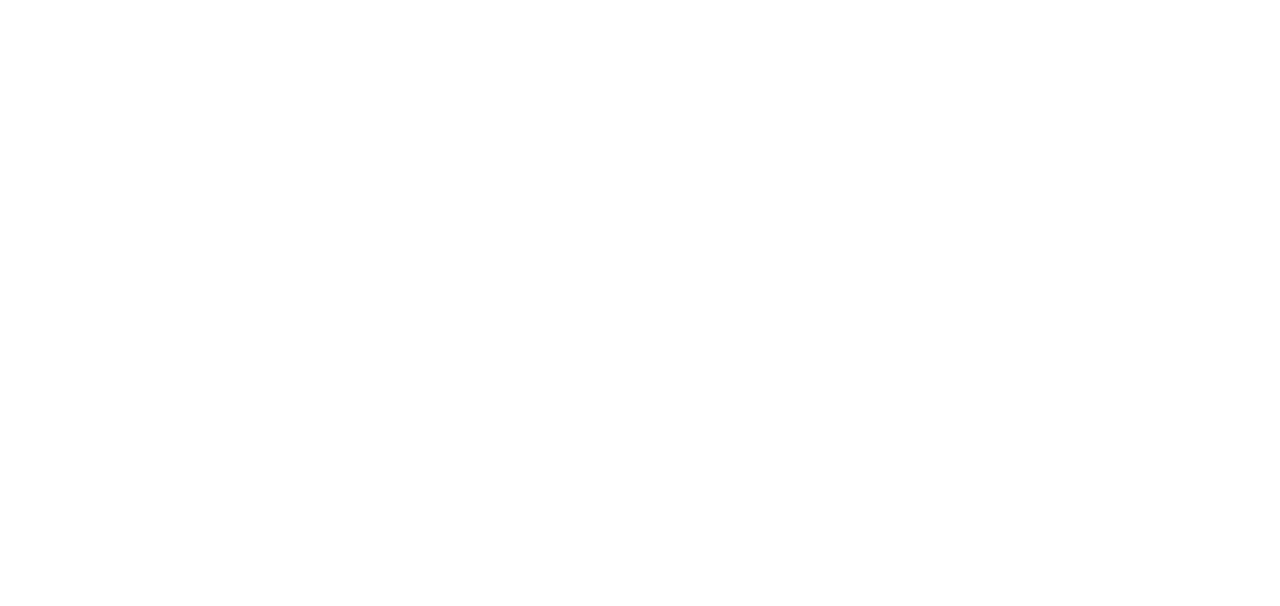
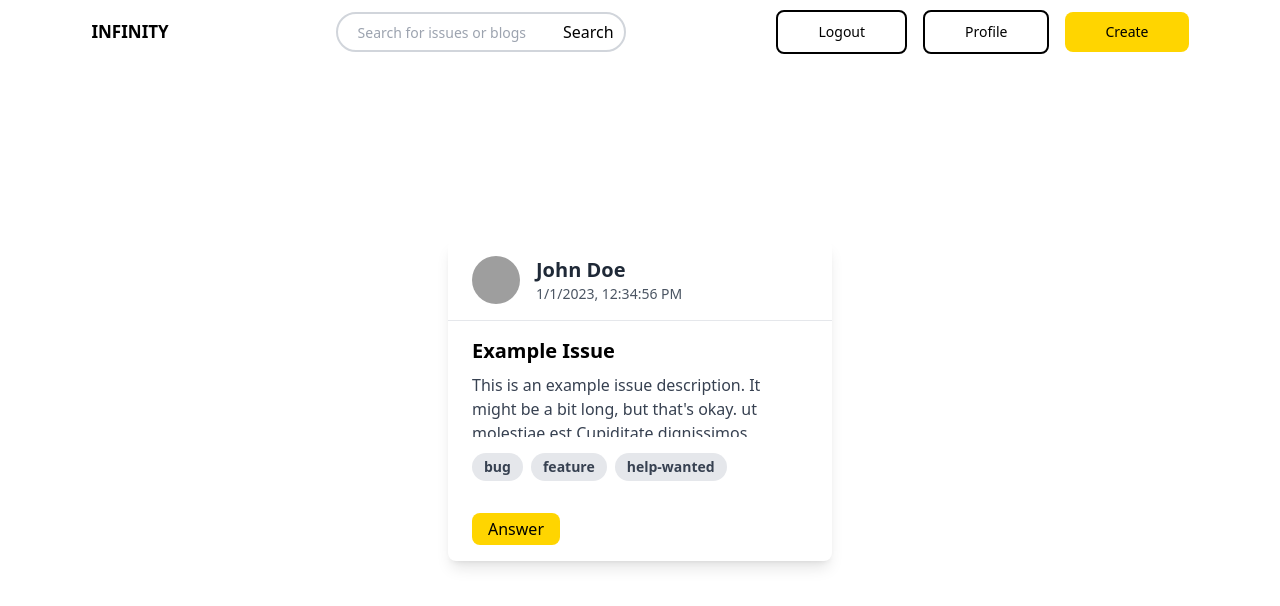
Before and after one commit to 4nskarts/hackathon-infinity, a React (Vite) app in the folder client/: page /home in a window 1280 px wide. Before the commit this address had no page. Shown: the top 606 px of the page. Built offline with nearby package versions, Linux system fonts and the light colour scheme; grey boxes are pictures that could not be loaded.

Commit message:
added home page (basic)

```diff
--- a/client/src/App.jsx
+++ b/client/src/App.jsx
@@ -2,13 +2,30 @@ import React from "react";
 import "./index.css";
 import { BrowserRouter as Router, Routes, Route, Link } from "react-router-dom";
 import LandingPage from "./pages/LandingPage";
-import LoginPage from "./pages/LoginPage/LoginPage";
+import LoginPage from "./pages/LoginPage/index";
+import Home from "./pages/HomePage/Home";
+
+const User = {
+  name: "John Doe",
+  profilePicture:
+    "https://i.pinimg.com/originals/e2/c5/bd/e2c5bdd206a4cb7b118e3a72f1a53d13.jpg",
+};
+
+const Issue = {
+  title: "Example Issue",
+  description:
+    "This is an example issue description. It might be a bit long, but that's okay. ut molestiae est Cupiditate dignissimos repellendus consequatur omnis. Harum ipsam porro. Voluptatibus doloremque possimus quas iste nesciunt.",
+  tags: ["bug", "feature", "help-wanted"],
+  postedTime: "2023-01-01T12:34:56", // Replace with the actual posted time
+};
+
 function App() {
   return (
     <Router>
       <Routes>
         <Route path="/" element={<LandingPage />} />
         <Route path="/login" element={<LoginPage />} />
+        <Route path="/home" element={<Home user={User} issue={Issue} />} />
         {/* <Route path="/login/company" element={<LoginPageCompany />} />
         <Route path="/login/employee" element={<LoginPageEmployee />} /> */}
       </Routes>
--- /dev/null
+++ b/client/src/components/NavBarHome.jsx
@@ -0,0 +1,95 @@
+// NavbarHome.js
+
+import { useState, useEffect } from "react";
+import PrimaryButton from "./PrimaryButton";
+import ThirdButton from "./ThirdButton";
+// SearchBar.js
+
+const SearchBar = () => {
+  return (
+    <div className="relative">
+      <input
+        type="text"
+        className="border-2 border-gray-300 bg-white h-10 px-5 pr-16 rounded-full text-sm focus:outline-none"
+        placeholder="Search for issues or blogs"
+      />
+      <button className="absolute right-3 top-2 focus:outline-none">
+        {/* You can use an icon here, like a search icon */}
+        Search
+      </button>
+    </div>
+  );
+};
+
+function NavbarHome() {
+  const [isSidebarOpen, setSidebarOpen] = useState(false);
+
+  const toggleSidebar = () => {
+    setSidebarOpen(!isSidebarOpen);
+  };
+
+  const closeSidebar = () => {
+    setSidebarOpen(false);
+  };
+
+  useEffect(() => {
+    const handleBodyClick = (e) => {
+      const isClickInsideSidebar = e.target.closest(".md\\:hidden");
+      if (isSidebarOpen && !isClickInsideSidebar) {
+        closeSidebar();
+      }
+    };
+
+    if (isSidebarOpen) {
+      document.body.style.overflow = "hidden";
+      document.body.addEventListener("click", handleBodyClick);
+    } else {
+      document.body.style.overflow = "auto";
+      document.body.removeEventListener("click", handleBodyClick);
+    }
+
+    return () => {
+      document.body.removeEventListener("click", handleBodyClick);
+    };
+  }, [isSidebarOpen]);
+
+  return (
+    <nav className="h-16 flex absolute flex-row items-center justify-between md:justify-around bg-white w-full font-poppins top-0 px-4">
+      <div
+        className="md:hidden text-2xl font-bold items-center cursor-pointer align-middle ml-5"
+        onClick={toggleSidebar}
+      >
+        Ξ
+      </div>
+      <div className="text-xl ml-auto md:ml-0 cursor-pointer md:text-[17px] font-bold mx-4">
+        INFINITY
+      </div>
+      <div className="hidden md:flex items-center">
+        <SearchBar />
+      </div>
+      {isSidebarOpen ? (
+        <>
+          <div className="md:hidden fixed top-0 left-0 h-full w-60 bg-black text-white p-4 flex flex-col justify-between">
+            {/* Add search bar component here if needed */}
+            <div className="flex flex-col mb-2 justify-between">
+              <ThirdButton text="Logout" />
+              <ThirdButton text="Profile" />
+            </div>
+          </div>
+          <div className="pointer-events-none z-40 fixed top-0 left-[240px] bottom-0 right-0 bg-[rgba(0,0,0,0.6)] "></div>
+        </>
+      ) : (
+        <section className="hidden md:flex flex-row space-x-8">
+          {/* Add search bar component here if needed */}
+          <div className="flex flex-row items-center space-x-4">
+            <ThirdButton text="Logout" />
+            <ThirdButton text="Profile" />
+            <PrimaryButton text="Create" />
+          </div>
+        </section>
+      )}
+    </nav>
+  );
+}
+
+export default NavbarHome;
--- a/client/src/pages/HomePage/Home.jsx
+++ b/client/src/pages/HomePage/Home.jsx
@@ -0,0 +1,58 @@
+// Card.js
+
+import React from "react";
+import Navbar from "../../components/Navbar";
+import NavbarHome from "../../components/NavBarHome";
+
+const Home = ({ user, issue }) => {
+  const formatDate = (date) => {
+    // Implement your own date formatting logic here
+    // This is just a basic example
+    return new Date(date).toLocaleString();
+  };
+
+  return (
+    <div className="flex items-center justify-center min-h-screen">
+      <NavbarHome />
+      <div className="max-w-sm mx-auto bg-white shadow-lg rounded-lg overflow-hidden">
+        <div className="flex items-center px-6 py-4">
+          <img
+            src={user.profilePicture}
+            alt="User Profile"
+            className="h-12 w-12 rounded-full mr-4"
+          />
+          <div>
+            <div className="text-xl font-semibold text-gray-800">
+              {user.name}
+            </div>
+            <p className="text-gray-600 text-sm">
+              {formatDate(issue.postedTime)}
+            </p>
+          </div>
+        </div>
+        <hr className="border-t" />
+        <div className="px-6 py-4">
+          <h2 className="font-bold text-xl mb-2">{issue.title}</h2>
+          <p className="text-gray-700 text-base mb-4 overflow-hidden overflow-ellipsis h-16">
+            {issue.description}
+          </p>
+          <div className="mb-4">
+            {issue.tags.map((tag, index) => (
+              <span
+                key={index}
+                className="inline-block bg-gray-200 rounded-full px-3 py-1 text-sm font-semibold text-gray-700 mr-2"
+              >
+                {tag}
+              </span>
+            ))}
+          </div>
+          <button className="bg-[#FFD500] text-black py-1 px-4 mt-4 rounded-lg">
+            Answer
+          </button>
+        </div>
+      </div>
+    </div>
+  );
+};
+
+export default Home;
--- a/client/src/pages/LandingPage/index.jsx
+++ b/client/src/pages/LandingPage/index.jsx
@@ -19,7 +19,7 @@ function LandingPage() {
         <Testimonial />
         <SocialProof />
         <About />
-            <Statistics />
+        {/* <Statistics /> */}
         {/* <CallToAction /> */}
         <Footer />
       </main>
```
Also changed, not shown: client/src/pages/HomePage/Card.css (added, +70 -0 lines), client/src/pages/LandingPage/styles/assets/search_icon.svg (added). Lines whose indentation alone changed are shown as unchanged.
